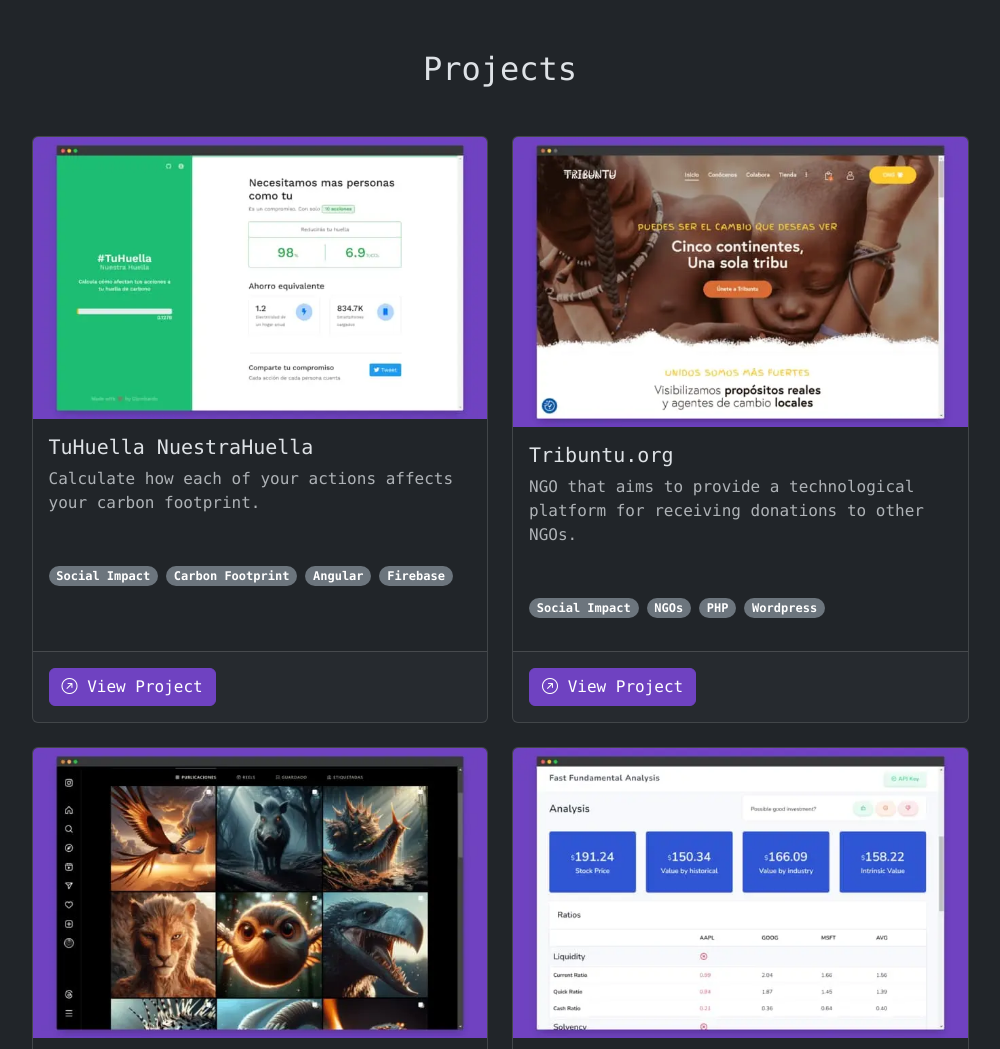
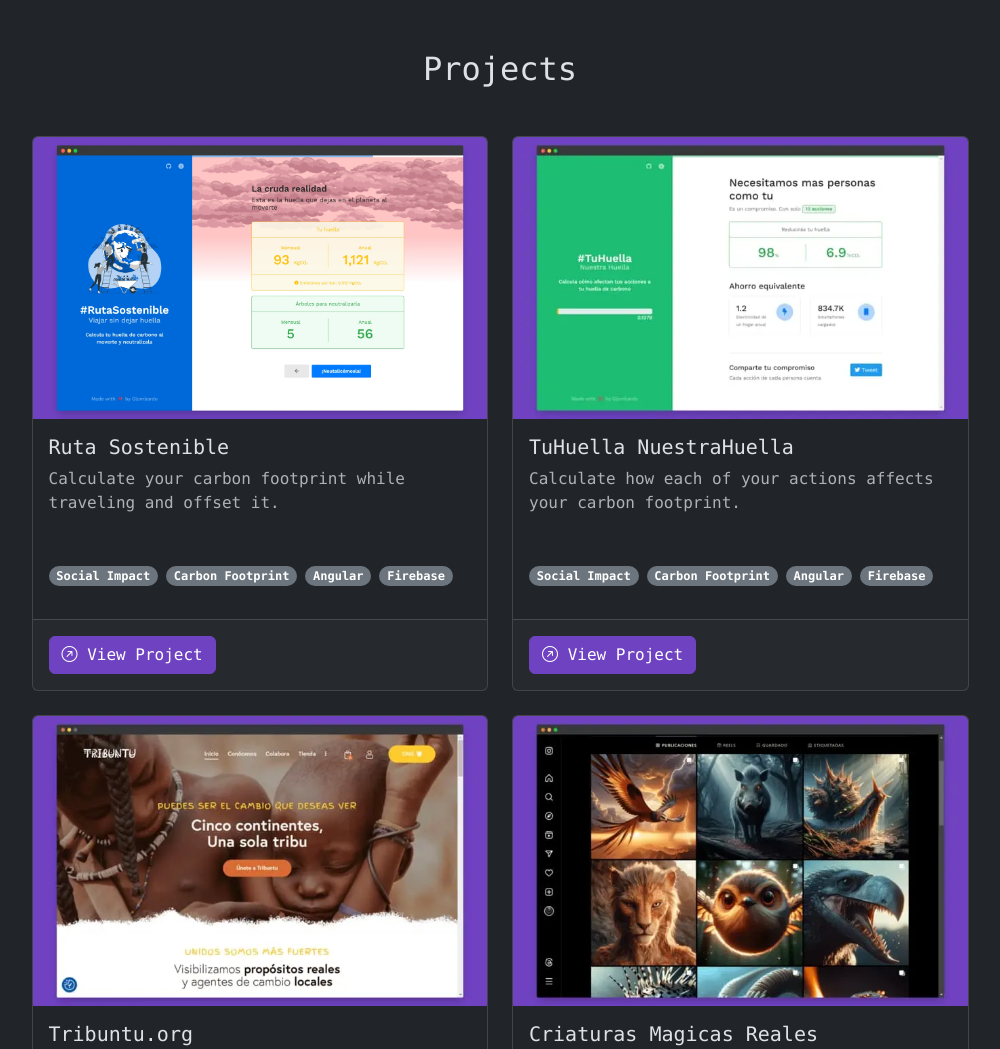
Before and after one commit to gianfrancolombardo/glombardo.xyz, an Astro site: page / in a window 1280 px wide. Shown: the part 820-1869 px from the top of the page, without its empty margins (140-1140 px from the left). Built offline with nearby package versions, Linux system fonts and the light colour scheme; Astro itself is replaced by a stand-in of ours.

Commit message:
Add Ruta-Sostenible

```diff
--- a/src/components/Posts.astro
+++ b/src/components/Posts.astro
@@ -17,28 +17,28 @@
   {
     title: "Are you using ChatGPT correctly, though… 🤔 (Prompt engineering)",
     image:
-      "https://media.licdn.com/dms/image/D4D12AQFqjs9FEZDcSA/article-cover_image-shrink_720_1280/0/1683019411988?e=1707350400&v=beta&t=vK6Gd_DOyDanfIbR3t4CNtsIttyoh8lZfqCniab7Ycw",
+      "https://media.licdn.com/dms/image/D4D12AQFqjs9FEZDcSA/article-cover_image-shrink_720_1280/0/1683019411988?e=1720656000&v=beta&t=E7XKHXMfgK5amWo6mkb8ju5tyjzNGqQPe4c6pznX4xk",
     url: "https://www.linkedin.com/pulse/estas-usando-bien-chatgpt-aun-que-prompt-engineering-lombardo",
     date: "2023-05-02",
   },
   {
     title: "Fundamental analysis with a click",
     image:
-      "https://media.licdn.com/dms/image/C4E12AQEQS4foN0Cs4g/article-cover_image-shrink_720_1280/0/1651572556585?e=1707350400&v=beta&t=33ISF03k6ic_UHttXswQo0fUmX1Xbwmnvl_LPg_dHNs",
+      "https://media.licdn.com/dms/image/C4E12AQEQS4foN0Cs4g/article-cover_image-shrink_720_1280/0/1651572556585?e=1720656000&v=beta&t=bjDtQc_24k1gmXurl73vSXrpM6TE9yVtKe1xd4eAptE",
     url: "https://www.linkedin.com/pulse/an%25C3%25A1lisis-fundamental-con-un-clic-gianfranco-lombardo",
     date: "2022-05-03",
   },
   {
     title: "3 simple steps to detect gender disparity",
     image:
-      "https://media.licdn.com/dms/image/C4D12AQGnsc03xidN6w/article-cover_image-shrink_423_752/0/1627295063463?e=1707350400&v=beta&t=qz_szwdSx0AV55VxPx548lG24qpV60qUU16cIRKNEv0",
+      "https://media.licdn.com/dms/image/C4D12AQGnsc03xidN6w/article-cover_image-shrink_423_752/0/1627295063463?e=1720656000&v=beta&t=n8m_Sgar6tvAj_BDJIZDndMsL8MPI63ni7OPNqXSygE",
     url: "https://www.linkedin.com/pulse/3-simples-pasos-para-detectar-disparidad-de-los-sexos-lombardo",
     date: "2021-07-30",
   },
   {
     title: "Didactic and pedagogical content?",
     image:
-      "https://media.licdn.com/dms/image/C4D12AQE-MK1d5-pRWQ/article-cover_image-shrink_423_752/0/1626093944825?e=1707350400&v=beta&t=P4Fdp0R8-UP6lEp2o32XumCI9ZQtOWePuIaexkNmY8g",
+      "https://media.licdn.com/dms/image/C4D12AQE-MK1d5-pRWQ/article-cover_image-shrink_423_752/0/1626093944825?e=1720656000&v=beta&t=U1z_pwgkAnqGtTTziD_u8bpqQBP0mc80DfFEjzPvcYI",
     url: "https://www.linkedin.com/pulse/1-es-rom%25C3%25A1ntico-gianfranco-lombardo",
     date: "2021-07-12",
   },
--- a/src/components/Projects.astro
+++ b/src/components/Projects.astro
@@ -8,7 +8,20 @@
   tags: string[];
 }
 
+// screely setting
+// background: #6f42c1
+// padding-vertical: 50px
+// padding-horizontal: 35px
+
 const PROJECTS: Project[] = [
+{
+    name: "Ruta Sostenible",
+    desc: "Calculate your carbon footprint while traveling and offset it.",
+    image: "img/ruta.webp",
+    url: "https://ruta-sostenible.glombardo.xyz/",
+    post: null,
+    tags: ["Social Impact", "Carbon Footprint", "Angular", "Firebase"],
+  },
   {
     name: "TuHuella NuestraHuella",
     desc: "Calculate how each of your actions affects your carbon footprint.",
--- a/src/pages/index.astro
+++ b/src/pages/index.astro
@@ -24,6 +24,23 @@
 		</div>
     </section>
 
+    <!-- <section class="row justify-content-center">
+        <div class="card w-75 card-experience">
+            <div class="card-body">
+                <div class="row">
+                    <div class="col col-3 border-end text-center">
+                        <span class="h1 text-primary">+12</span>
+                        <small class="text-muted ">Of experience</small>
+                    </div>
+                    <div class="col">
+                        <i class="bi bi-award-fill"></i>
+                        Creating software solutions for companies around the world
+                    </div>
+                </div>
+            </div>
+        </div>
+    </section> -->
+
     <Projects />
 
     <Posts />
@@ -32,5 +49,7 @@
 </Layout>
 
 <style>
-
+	.card-experience .h1{
+        font-size: 4rem;
+    }
 </style>
```
Also changed, not shown: public/img/ruta.webp (added), public/img/ruta_full.png (added).
